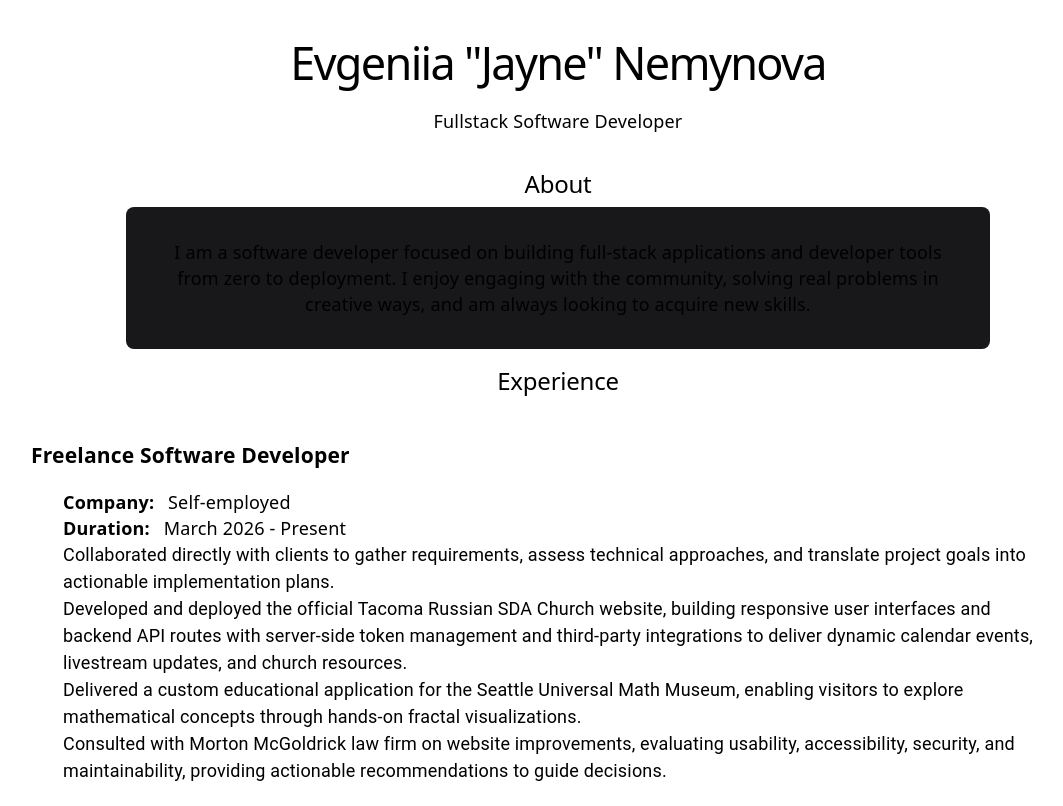
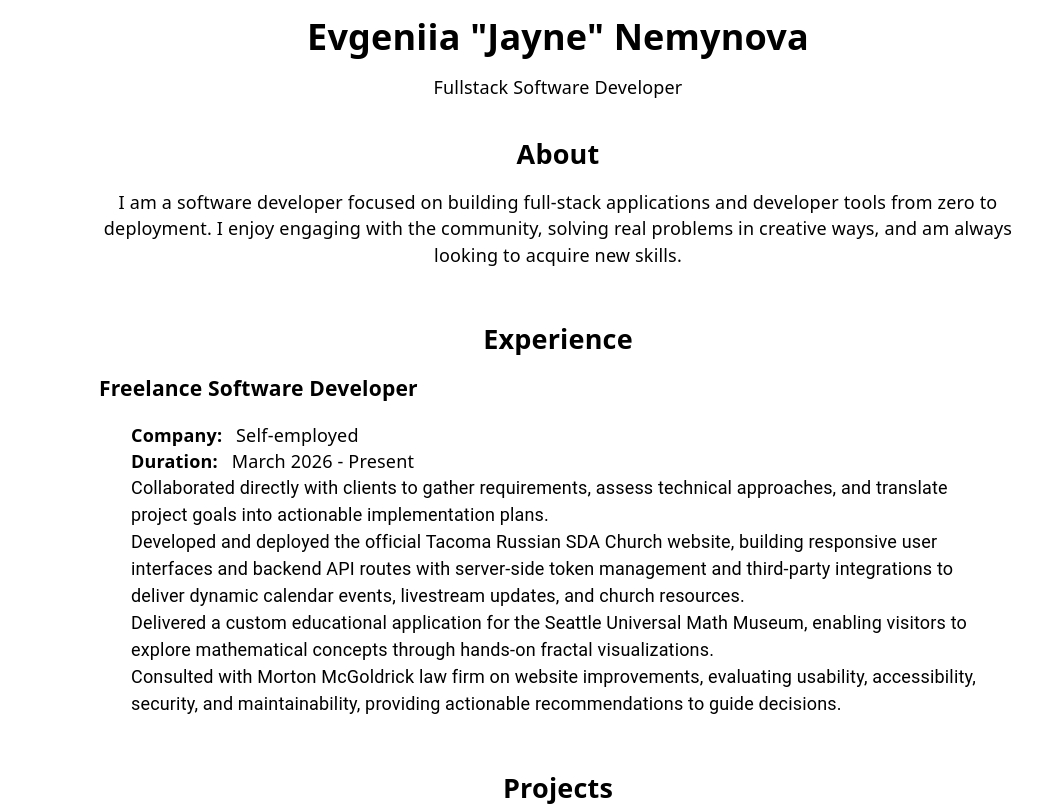
Before and after one commit to jayneen/portfolio, a React (Vite) app: page / in a window 1280 px wide. Shown: the top 806 px of the page, without its empty margins (82-1145 px from the left). Built offline with nearby package versions, Linux system fonts and the light colour scheme.

Commit message:
cleanup and layout rework

```diff
--- a/src/index.css
+++ b/src/index.css
@@ -60,12 +60,11 @@
 }
 
 #root {
-  width: 1126px;
+  width: 55rem;
   max-width: 100%;
   margin: 0 auto;
   text-align: center;
-  border-inline: 1px solid var(--border);
-  min-height: 100svh;
+  border-inline: 0.1rem solid var(--border);
   display: flex;
   flex-direction: column;
   box-sizing: border-box;
@@ -75,33 +74,12 @@ body {
   margin: 0;
 }
 
-h1,
-h2 {
-  font-family: var(--heading);
-  font-weight: 500;
-  color: var(--text-h);
-}
-
 h1 {
-  font-size: 45px;
-  letter-spacing: -1.68px;
-  margin: 32px 0;
-
-  @media (max-width: 1024px) {
-    font-size: 36px;
-    margin: 20px 0;
-  }
+  padding: 0rem;
 }
 
 h2 {
-  font-size: 24px;
-  line-height: 118%;
-  letter-spacing: -0.24px;
-  margin: 0 0 8px;
-
-  @media (max-width: 1024px) {
-    font-size: 20px;
-  }
+  padding: 0rem;
 }
 
 p {
--- a/src/sections/About.tsx
+++ b/src/sections/About.tsx
@@ -5,15 +5,7 @@ function About() {
     <section>
       <h2>About</h2>
 
-      <Box
-        sx={{
-          padding: 4,
-          mx: "auto",
-          maxWidth: "800px",
-          backgroundColor: "#18181b",
-          borderRadius: 2,
-        }}
-      >
+      <Box>
         <p>
           I am a software developer focused on building full-stack applications and developer tools from zero to deployment. I enjoy engaging with the community, solving real problems in creative ways, and am always looking to acquire new skills.
         </p>
--- a/src/sections/Experience.tsx
+++ b/src/sections/Experience.tsx
@@ -4,11 +4,10 @@ import Typography from "@mui/material/Typography";
 
 function Experience() {
     return (
-        <>
+        <section>
             <h2>Experience</h2>
 
             <Box
-                component="section"
                 sx={{
                     textAlign: "left",
                 }}
@@ -44,7 +43,7 @@ function Experience() {
                 </div>
             </Box>
 
-        </>
+        </section>
     );
 }
 
--- a/src/sections/Hero.tsx
+++ b/src/sections/Hero.tsx
@@ -1,11 +1,11 @@
 function Hero() {
   return (
-    <section>
+    <>
       <h1>
         Evgeniia "Jayne" Nemynova
       </h1>
       <p>Fullstack Software Developer</p>
-    </section>
+    </>
   )
 }
 
```
